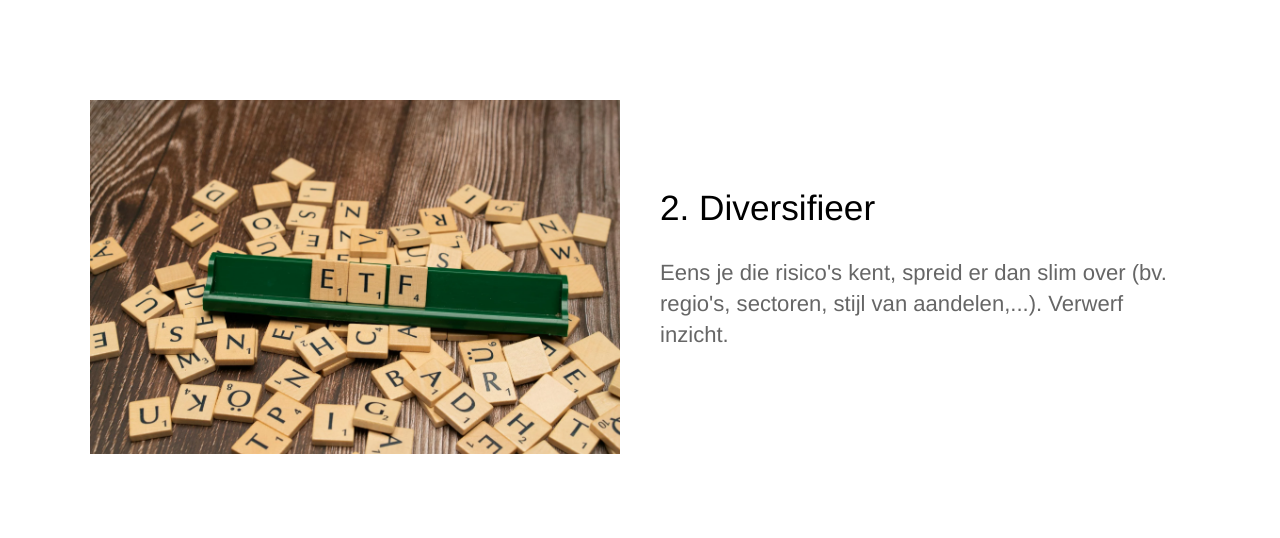
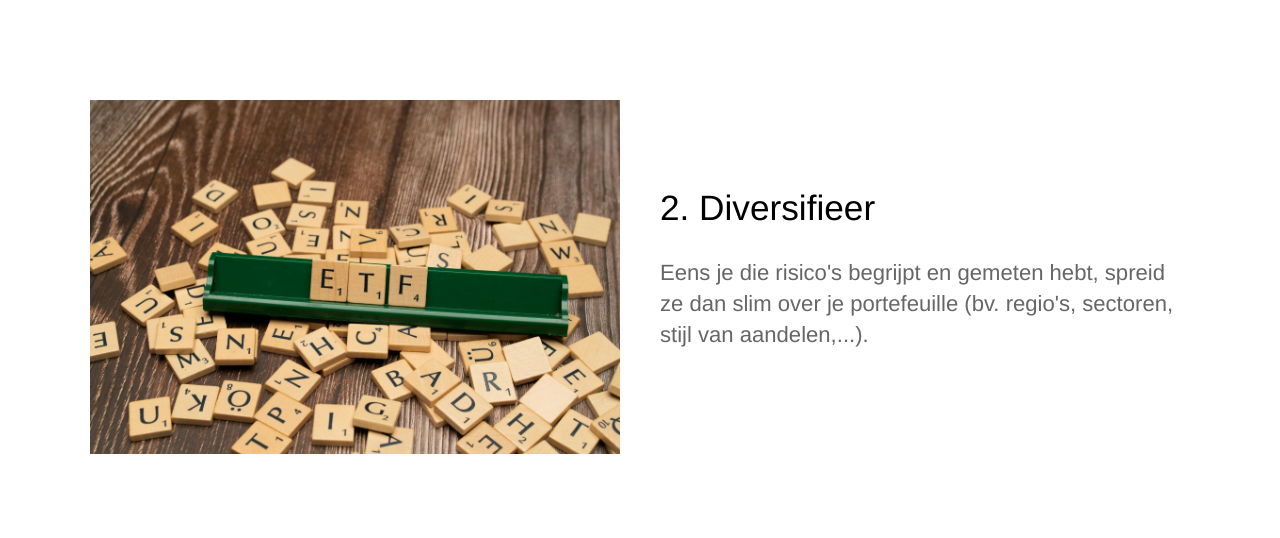
Before and after one commit to nonkelfonds/nonkelfonds.github.io, a Jekyll site: the page built from index.html, in a window 1280 px wide and 1400 px high, scrolled down 1947 px. Shown: the top 538 px of the window. Built offline with Jekyll 4.4.1, drawn with Linux system fonts in a browser that asks for light colours; some of the changed text lies outside the part shown; grey boxes are pictures that could not be loaded.

```diff
--- a/index.html
+++ b/index.html
@@ -1,10 +1,10 @@
 ---
-title: Open-Source Finance
+title: Nonkel Fonds
 description: Info. Inzicht. Actie.
 ---
 <section class="hero">
 	<div class="text-container">
-		<h1 class="editable"><strong>Open-Source Finance</strong></h1>
+		<h1 class="editable"><strong>Open-Source Investeringsstrategieën</strong></h1>
 		<p class="subtext editable">Info. Inzicht. Actie.</p>
 		<div>
 			<img src="{{ site.baseurl }}/images/dashboard.png" />
@@ -30,7 +30,7 @@ description: Info. Inzicht. Actie.
 		<div class="container flex">
 			<div class="text editable">
 				<h2>2. Diversifieer</h2>
-				<p>Eens je die risico's kent, spreid er dan slim over (bv. regio's, sectoren, stijl van aandelen,...). Verwerf inzicht.</p>
+				<p>Eens je die risico's begrijpt en gemeten hebt, spreid ze dan slim over je portefeuille (bv. regio's, sectoren, stijl van aandelen,...).</p>
 			</div>
 			<div class="image">
 				<img src="{{ site.baseurl }}/images/div-photo-18524062.webp" />
@@ -56,14 +56,14 @@ description: Info. Inzicht. Actie.
 				<div class="square-image"><img src="{{ site.baseurl }}/images/man_random_stock.png" alt="Jan Janssens" class="editable"></div>
 				<blockquote>
 					<p class="editable">Nonkel Fonds toonde me de impact van verschillende wegingen op het resultaat van mijn ETF portefeuille. Ik volg niet blind hun strategieën, maar sta kritischer ten opzichte van keuzes die ik hiervoor arbitrair maakte.</p>
-					<p class="editable author">Jan Janssens - CEO van Janssens en zonen.</p>
+					<p class="editable author">Willekeurige man op stockfoto</p>
 				</blockquote>
 			</div>
 		</div>
 	</section>
 
 	<section class="bottom-cta">
-		<h2 class="editable"><strong>Nonkel Fonds</strong>: meer financieel inzicht voor het informatietijdperk</h2>
+		<h2 class="editable"><strong>Nonkel Fonds</strong>: voor meer inzicht in een tijd waarin financiële informatie een commodity is geworden</h2>
 		<div class="button alt"><a href="#">Bekijk de strategieën</a></div>
 	</section>
 </div>
```
Also changed, not shown: other parts of index.html (+2 -2 lines), _posts/2023-07-05-pythia-en-python.md (added, +24 -0 lines), _posts/2023-07-20-pythia-en-python.md (deleted, +0 -35 lines), _posts/2024-07-01-welkom-op-onze-blog.md (+1 -1 lines).
